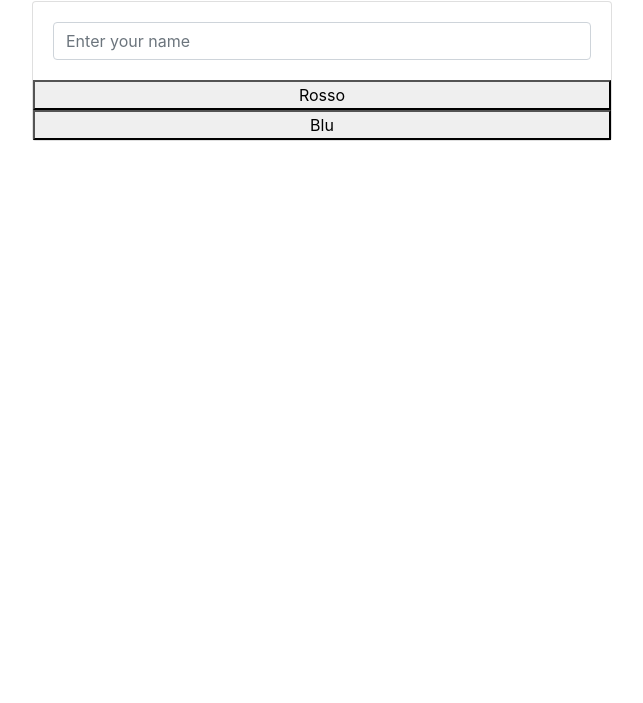
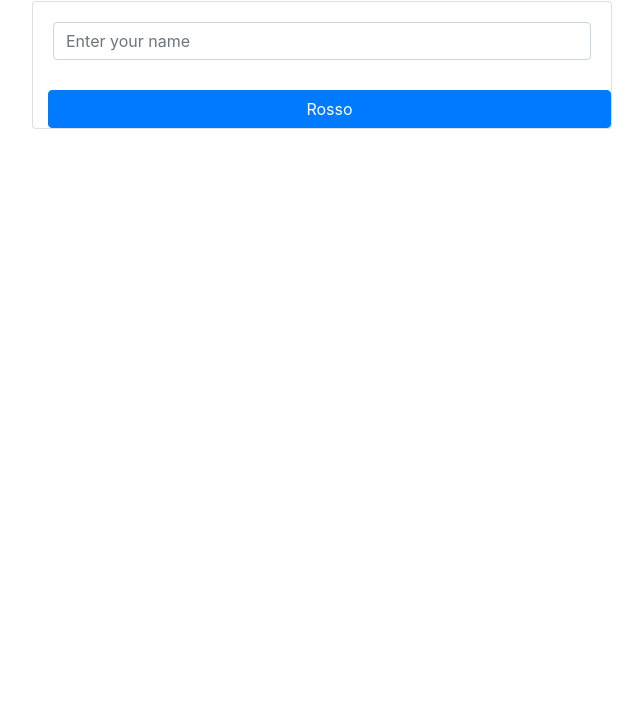
Before and after one commit to Antox003/Lisa, a plain HTML site: page prova.html in a window 1280 px wide. Shown: the part 97-800 px from the top of the page, without its empty margins (318-961 px from the left). Drawn offline with nearby package versions, Linux system fonts and the light colour scheme.

Commit message:
Update prova.html

```diff
--- a/prova.html
+++ b/prova.html
@@ -44,13 +44,10 @@
 					id="email" placeholder="name@example.com">
 				</div>
 			</div>
-			<button type="submit" class="btn btn-primary"
+        --><button type="submit" class="btn btn-primary"
 				style="margin-left: 15px; margin-top: 10px">
-				Submit
-			</button> -->
-            <button type="submit">Rosso
-            </button>
-            <button>Blu</button>
+				Rosso
+			</button>
 		</div>
 	</form>
 
```
